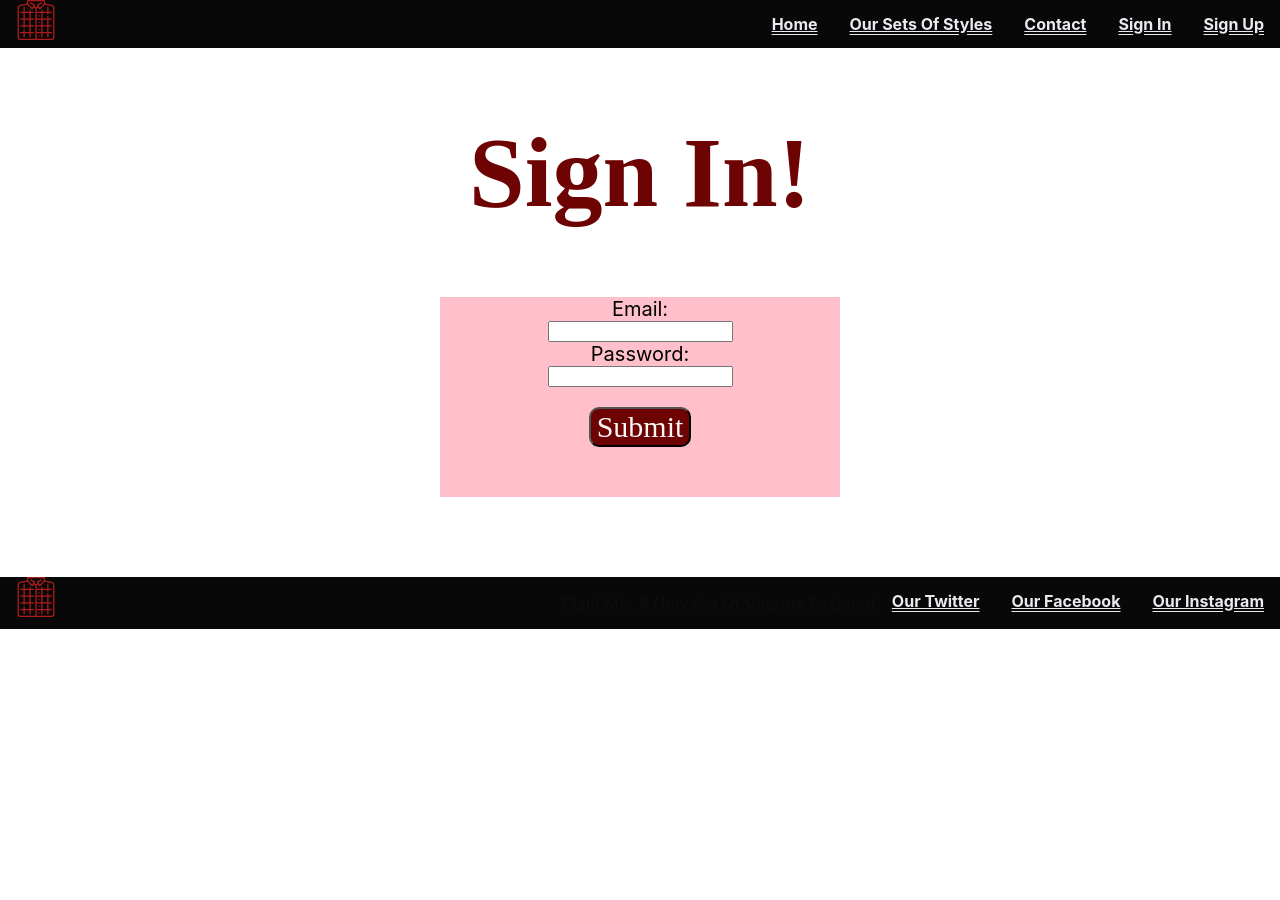
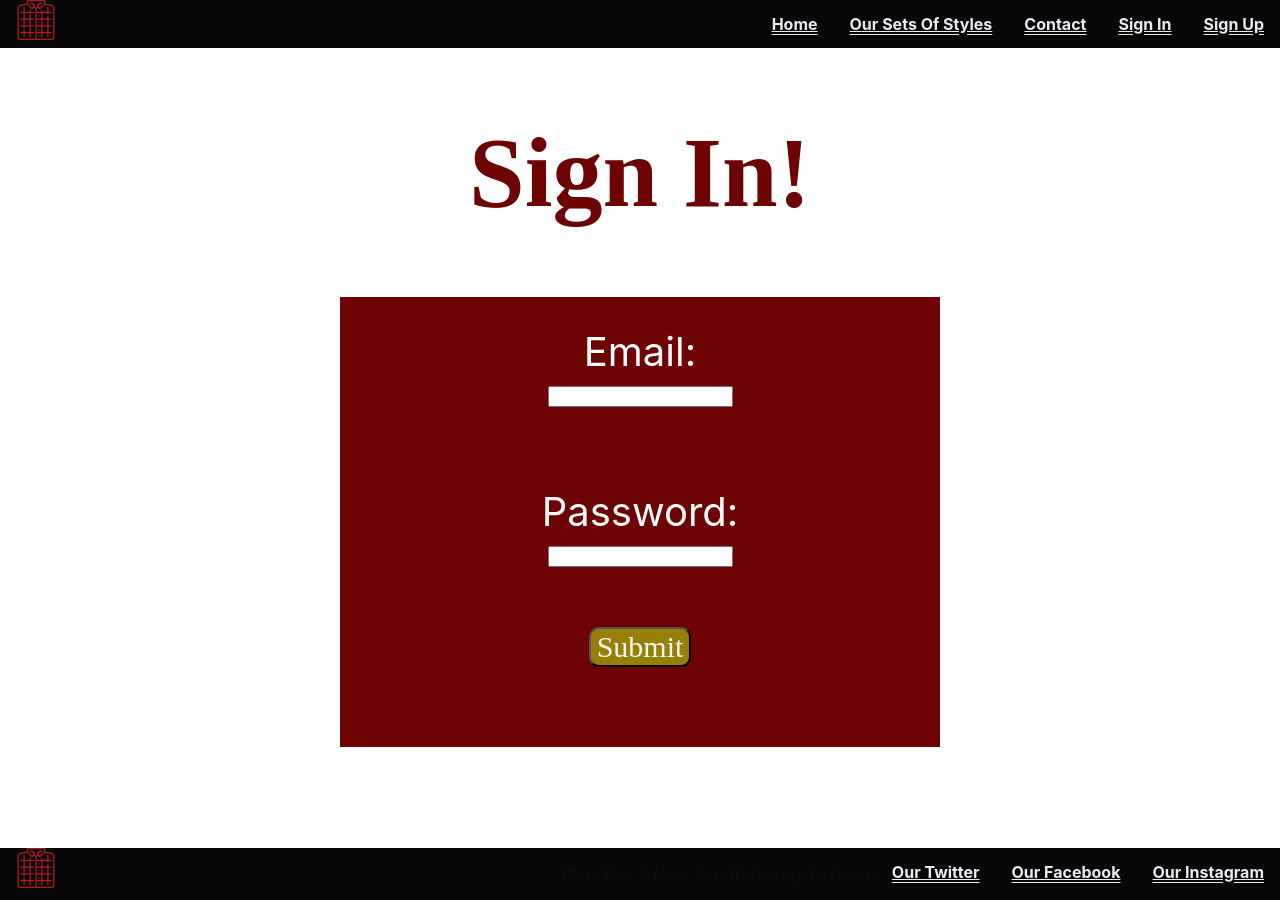
Before and after one commit to ShirleyDamiron/E-Commerce-Mongo, a React (Create React App) app in the folder React-Project/: page /signIn in a window 1280 px wide. Before the commit the page ends 800 px from the top, so only its background shows below. Built offline with nearby package versions, Linux system fonts and the light colour scheme; no server answers.

Commit message:
updating changes and styles for files of signup and signin

```diff
--- a/React-Project/src/Components/Error/Error.jsx
+++ b/React-Project/src/Components/Error/Error.jsx
@@ -1,7 +1,9 @@
-import React from 'react'
+import React from 'react';
 
 function ErrorPage() {
     return "Error: Not authorized"
 }
 
+
+
 export default ErrorPage
--- a/React-Project/src/Components/SignIn/SignIn.jsx
+++ b/React-Project/src/Components/SignIn/SignIn.jsx
@@ -36,8 +36,6 @@ class SignIn extends React.Component {
       <>
         <h1>Sign In!</h1>
         <form onSubmit={this.onFormSubmit} className="sign-in-form">
-          {/* <label htmlFor="sign_in_name">Name</label>
-          <input type="text" id="sign_in_name" /> */}
           <div className="sign-in-form__input-container">
             <label htmlFor="sign_in_email" className="label">
               Email:
--- a/React-Project/src/Components/SignUp/SignUp.jsx
+++ b/React-Project/src/Components/SignUp/SignUp.jsx
@@ -35,11 +35,9 @@ class SignUp extends React.Component {
     return (
       <>
         <h1>Sign Up!</h1>
-        <form onSubmit={this.onFormSubmit}>
-          {/* <label htmlFor="sign_up_name">Name</label>
-          <input type="text" id="sign_up_name" onChange={this.onInputChange} /> */}
-
-          <label htmlFor="sign_up_email">Email</label>
+        <form onSubmit={this.onFormSubmit} className="sign-in-form">
+        <div className="sign-in-form__input-container">
+          <label htmlFor="sign_up_email" className="label">Email:</label>
           <input
             type="email"
             id="sign_up_email"
@@ -47,8 +45,10 @@ class SignUp extends React.Component {
             onChange={this.onInputChange}
             required
           />
+          </div>
 
-          <label htmlFor="sign_in_password">Password</label>
+          <div className="sign-in-form__input-container">
+          <label htmlFor="sign_in_password" className="label">Password:</label>
           <input
             type="password"
             id="sign_in_password"
@@ -56,8 +56,8 @@ class SignUp extends React.Component {
             onChange={this.onInputChange}
             required
           />
-
-          <input type="submit" value="Submit" />
+          </div>
+          <input type="submit" value="Submit" className="submitButton-signIn" />
         </form>
       </>
     );
--- a/React-Project/src/SCSS/App.scss
+++ b/React-Project/src/SCSS/App.scss
@@ -6,3 +6,11 @@
 @import "./Partials/products";
 @import "./Partials/signUp";
 @import "./Partials/signIn";
+@import "./Partials/error";
+
+body {
+    min-height: 100vh; /* will cover the 100% of viewport */
+    display: block;
+    position: relative;
+    padding-bottom: 100px;
+   }
--- a/React-Project/src/SCSS/Partials/_footer.scss
+++ b/React-Project/src/SCSS/Partials/_footer.scss
@@ -1,4 +1,7 @@
 
 footer {
-    margin-top: 80px;
+    // margin-top: 80px;
+    position: absolute;
+    bottom: 0;
+    width: 100%;
 }
--- a/React-Project/src/SCSS/Partials/_signIn.scss
+++ b/React-Project/src/SCSS/Partials/_signIn.scss
@@ -1,29 +1,31 @@
 .sign-in-form{
     margin: 0 auto;
-    background-color: pink;
-    height: 200px;
-    width: 400px;
+    background-color: rgb(110, 3, 3);
+    height: 450px;
+    width: 600px;
     text-align: center;
 
     &__input-container {
         display: flex;
         flex-direction: column;
         align-items: center;
+        margin: 50px 0;
     }
 }
 
 .label{
-color: black;
-font-size: 20px;
-// padding: 10px;
+color: rgb(253, 252, 252);
+font-size: 40px;
+padding: 10px;
 display: block;
+margin: 20px 0 0 0;
 }
 
 .submitButton-signIn{
 color: rgb(250, 246, 246);
-background-color:rgb(110, 3, 3);
+background-color:rgb(150, 128, 7);
 border-radius: 10px;
 font-size: 30px;
 font-family: cursive;
-margin: 20px;
+margin: 10px 0;
 }
--- a/React-Project/src/SCSS/Partials/_signUp.scss
+++ b/React-Project/src/SCSS/Partials/_signUp.scss
@@ -0,0 +1,31 @@
+.sign-in-form{
+    margin: 0 auto;
+    background-color: rgb(110, 3, 3);
+    height: 450px;
+    width: 600px;
+    text-align: center;
+
+    &__input-container {
+        display: flex;
+        flex-direction: column;
+        align-items: center;
+        margin: 50px 0;
+    }
+}
+
+.label{
+color: rgb(253, 252, 252);
+font-size: 40px;
+padding: 10px;
+display: block;
+margin: 20px 0 0 0;
+}
+
+.submitButton-signIn{
+color: rgb(250, 246, 246);
+background-color:rgb(150, 128, 7);
+border-radius: 10px;
+font-size: 30px;
+font-family: cursive;
+margin: 10px 0;
+}
```
Also changed, not shown: React-Project/src/SCSS/Partials/_error.scss (added).
